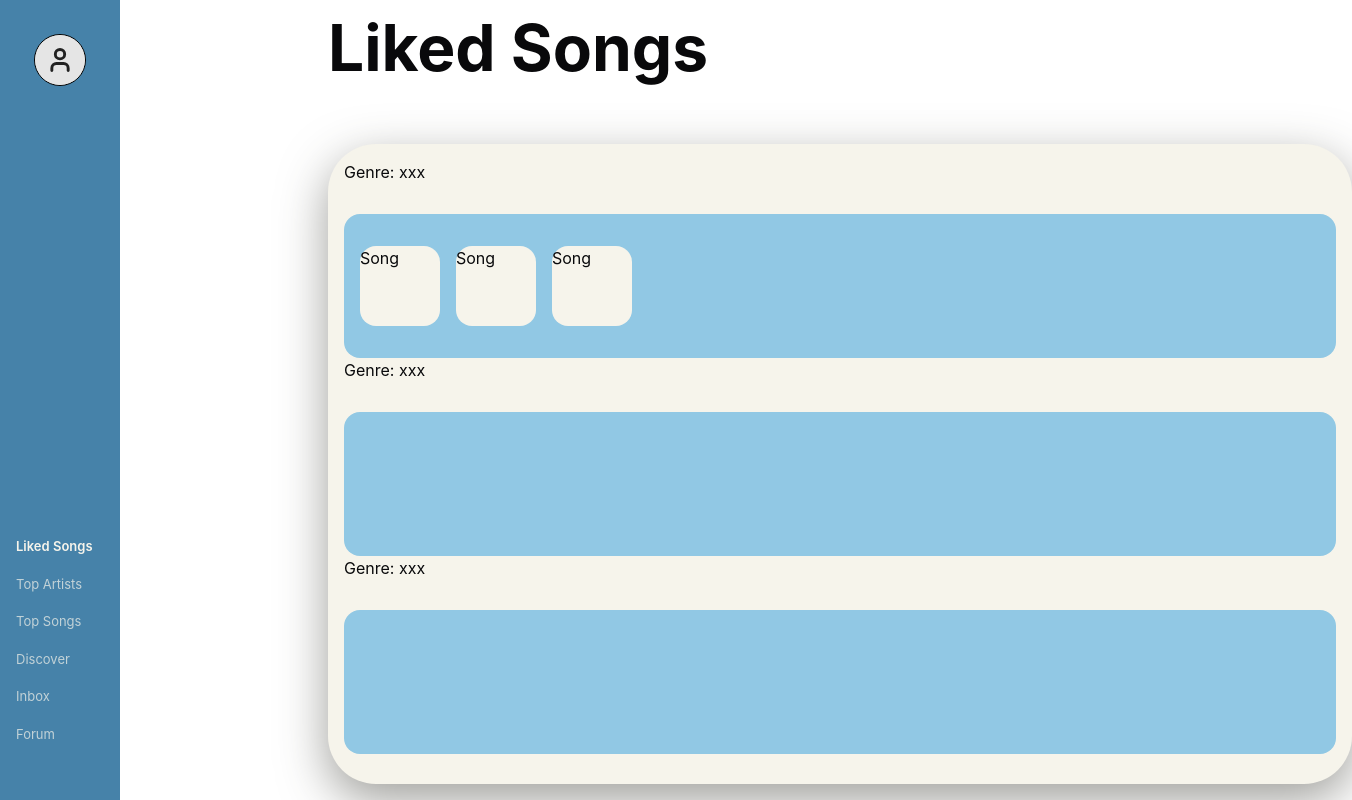
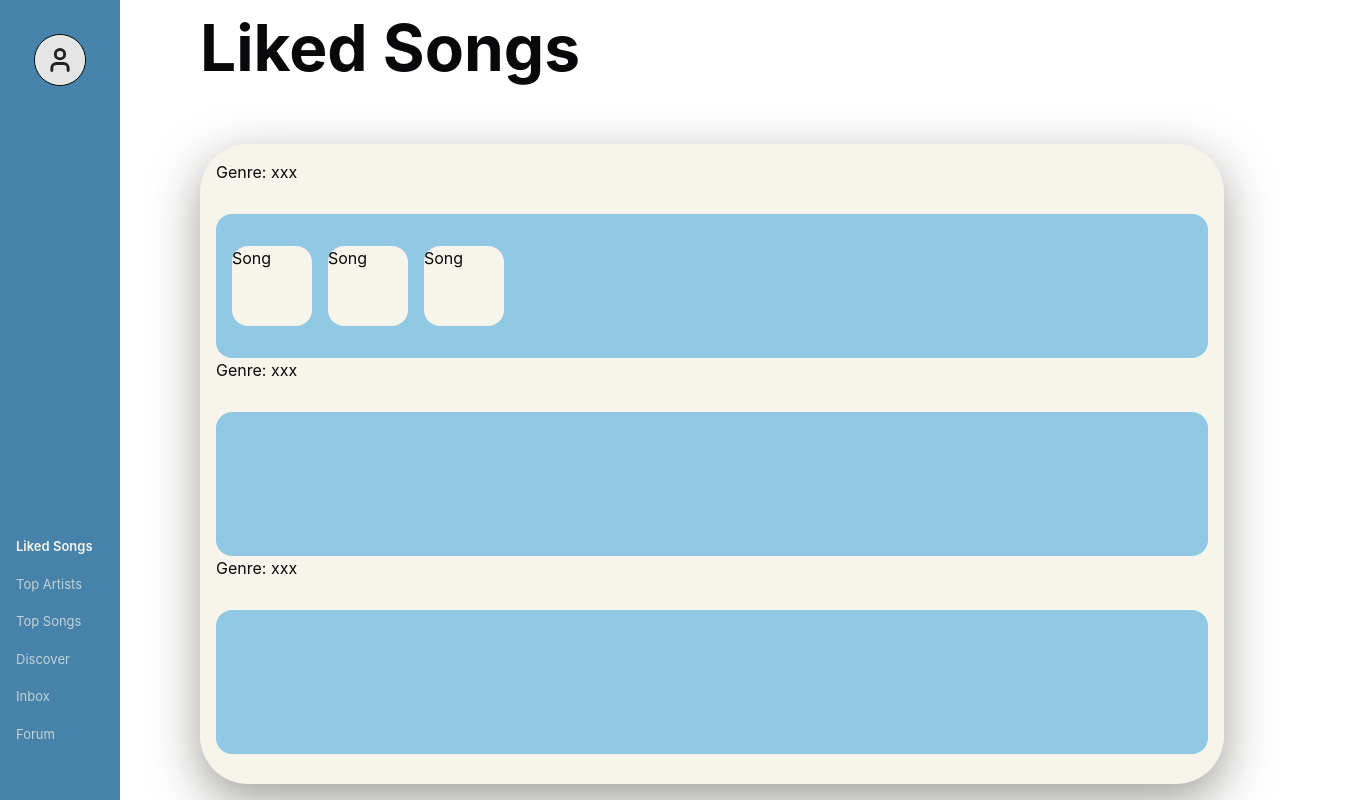
Before and after one commit to SeungwooDY/spotify-chat, a React (Vite) app in the folder frontend/: page /liked-songs in a window 1280 px wide. Shown: the whole page, 1352 px wide, since content can reach past the window. Built offline with nearby package versions, Linux system fonts and the light colour scheme.

Commit message:
fix: left shift for navbar

```diff
--- a/frontend/src/styling/LikedSongs.css
+++ b/frontend/src/styling/LikedSongs.css
@@ -5,7 +5,7 @@
 }
 
 .page-content {
-  margin-left: 13rem; /* or the width of the navbar */
+  margin-left: 5rem; /* or the width of the navbar */
   display: flex;
   flex-direction: column;
   gap: 2rem;
```
